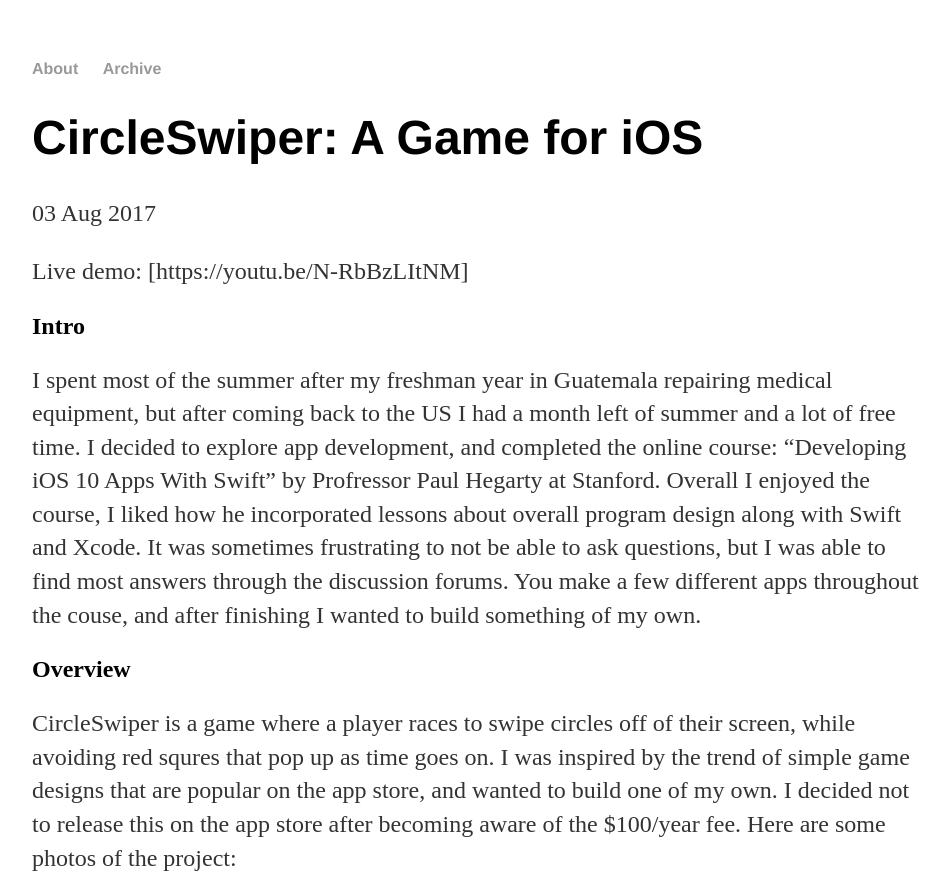
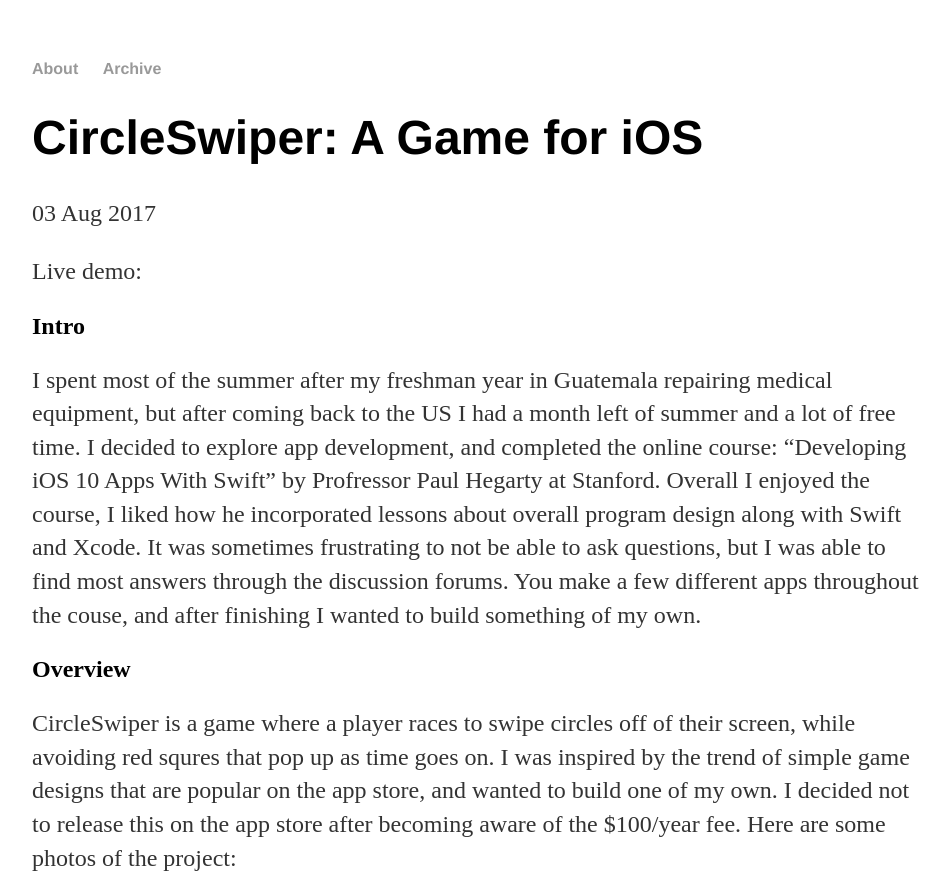
Before and after one commit to 16francej/16francej.github.io, a Jekyll site: the page built from _posts/2017-8-3-CircleSwiper:-A-Game-for-iOS.md, in a window 1280 px wide and 900 px high, cut to the strip 0-875 px from the top of the window. Shown: the whole strip, without its empty margins (160-1110 px from the left). Built offline with Jekyll 4.4.1, drawn with Linux system fonts in a browser that asks for light colours.

Commit message:
Update 2017-8-3-CircleSwiper:-A-Game-for-iOS.md

```diff
--- a/_posts/2017-8-3-CircleSwiper:-A-Game-for-iOS.md
+++ b/_posts/2017-8-3-CircleSwiper:-A-Game-for-iOS.md
@@ -4,7 +4,7 @@
 date: 2017-8-3
 ---
 
-Live demo: [https://youtu.be/N-RbBzLItNM]
+Live demo: [](https://youtu.be/N-RbBzLItNM)
 
 ## Intro
 I spent most of the summer after my freshman year in Guatemala repairing medical equipment, but after coming back to the US I had a month left
```
